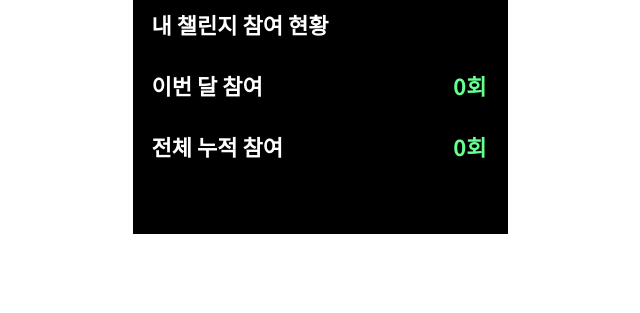
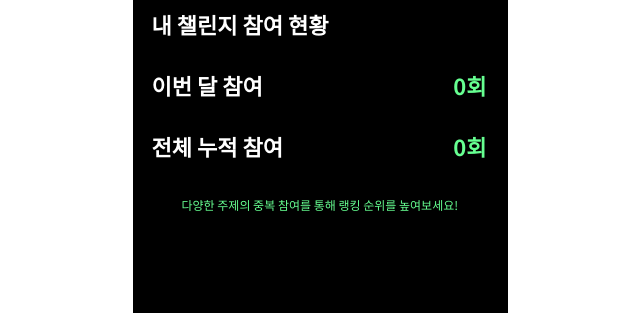
Before and after one commit to gyurili/2024-Herethon-REBORN, a Django app: page /ranking in a window 1280 px wide. Shown: the part 1575-1888 px from the top of the page, without its empty margins (320-960 px from the left). Before the commit the page ends 1809 px from the top, so only its background shows below. Run offline with Django 5.2, Linux system fonts and the light colour scheme; data comes from the database, SQL or seed files in the repository; both versions use the stored data as it was after the commit; some libraries are stand-ins or nearby versions.

Commit message:
랭킹 수정

```diff
--- a/mainApp/templates/mainApp/ranking.html
+++ b/mainApp/templates/mainApp/ranking.html
@@ -199,6 +199,7 @@
             <p>전체 누적 참여</p>
         <div>{{ user_posts_count }}회</div>
         </div>
+        <p class="last">다양한 주제의 중복 참여를 통해 랭킹 순위를 높여보세요!</p>
         </div>
     </div>
 
--- a/static/css/ranking.css
+++ b/static/css/ranking.css
@@ -437,7 +437,6 @@ line-height: normal;
 .total {
     display: flex;
     flex-direction: row;
-    margin-bottom: 50px;
 }
 
 .total p {
@@ -534,3 +533,14 @@ margin-top: -2px;
   .myRank .allRankHeart{
     margin-right: 4px;
   }
+
+  .last {
+    color: var(--test_gr, #66FF91);
+    font-family: "Noto Sans KR";
+    font-size: 12px;
+    font-style: normal;
+    font-weight: 400;
+    line-height: normal;
+    margin-bottom: 100px;
+    margin-left: 30px;
+  }
```
Also changed, not shown: db.sqlite3.
